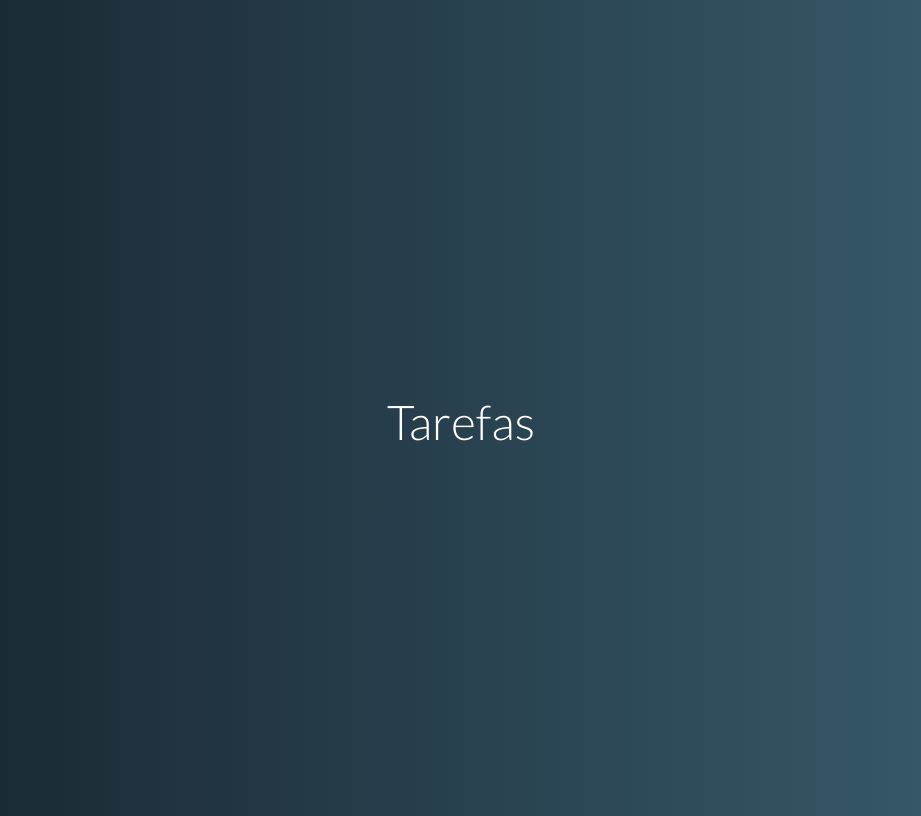
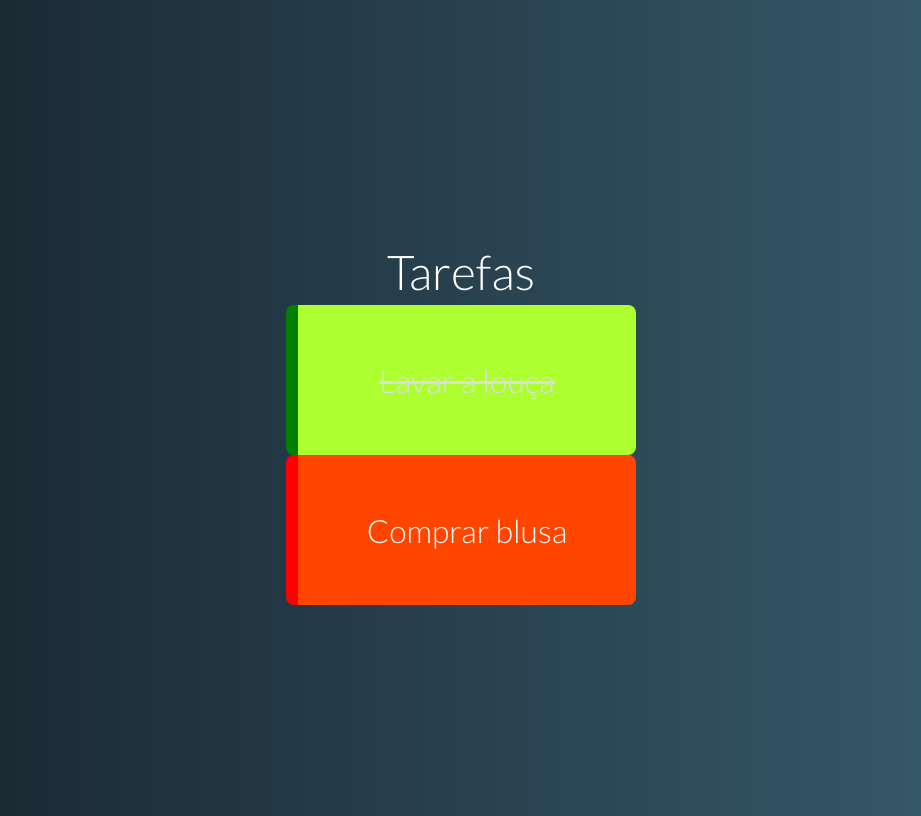
Before and after one commit to hugopedro/Vue, a Vue app in the folder projeto02-tarefas/tarefas/: page / in a window 1280 px wide. Shown: the whole page, without its empty margins (179-1100 px from the left). Built offline with nearby package versions, Linux system fonts and the light colour scheme.

Commit message:
Componente Tarefa #01

```diff
--- /dev/null
+++ b/projeto02-tarefas/tarefas/src/components/Task.vue
@@ -0,0 +1,50 @@
+<template>
+  <div class="task" :class="stateClass">
+      <p>{{ task.name }}</p>
+  </div>
+</template>
+
+<script>
+export default {
+    props : {
+        task: { type: Object, required: true}
+    },
+    computed: {
+        stateClass() {
+            return {
+                pending: this.task.pending,
+                done: !this.task.pending
+            }
+        }
+    }
+}
+</script>
+
+<style>
+  .task {
+    box-sizing: border-box;
+    width: 350px;
+    height: 150px;
+    padding: 10px;
+    border-radius: 8px;
+    font-size: 2rem;
+    font-weight: 300;
+    cursor: pointer;
+    user-select: none;
+    display: flex;
+    justify-content: center;
+    align-items: center;
+  }
+
+  .pending {
+    border-left: 12px solid red;
+    background-color: orangered;
+  }
+
+  .done {
+    color: #DDD;
+    border-left: 12px solid green;
+    background-color: greenyellow;
+    text-decoration: line-through;
+  }
+</style>
--- a/projeto02-tarefas/tarefas/src/components/TaskGrid.vue
+++ b/projeto02-tarefas/tarefas/src/components/TaskGrid.vue
@@ -1,16 +1,21 @@
 <template>
-  <div class="teste">
+  <div class="task-grid">
       <template>
           <!--nao pode aceitar duas tarefas com o mesmo nome entao vou por nome como chave -->
-          <div v-for="task in tasks" :key="task.name">{{ task.name }}</div>
+          <Task v-for="task in tasks" :key="task.name" :task="task"></Task>
           <!--gera as divs -->
       </template>
   </div>
 </template>
 
 <script>
+import Task from './Task.vue'
+
 export default {
-    props: { type: Array, required: true }
+    components: { Task },
+    props: {
+                tasks: {type: Array, required: true }
+           }
 }
 </script>
 
```
